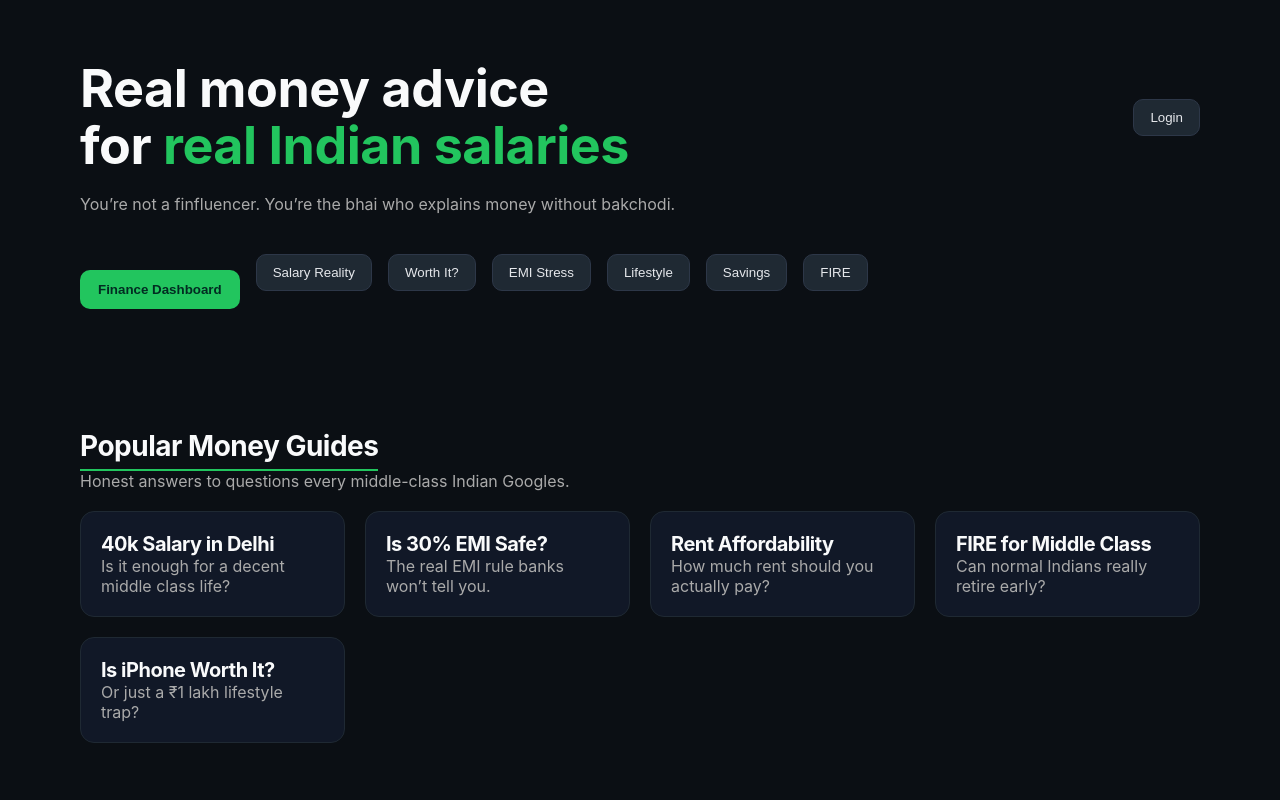
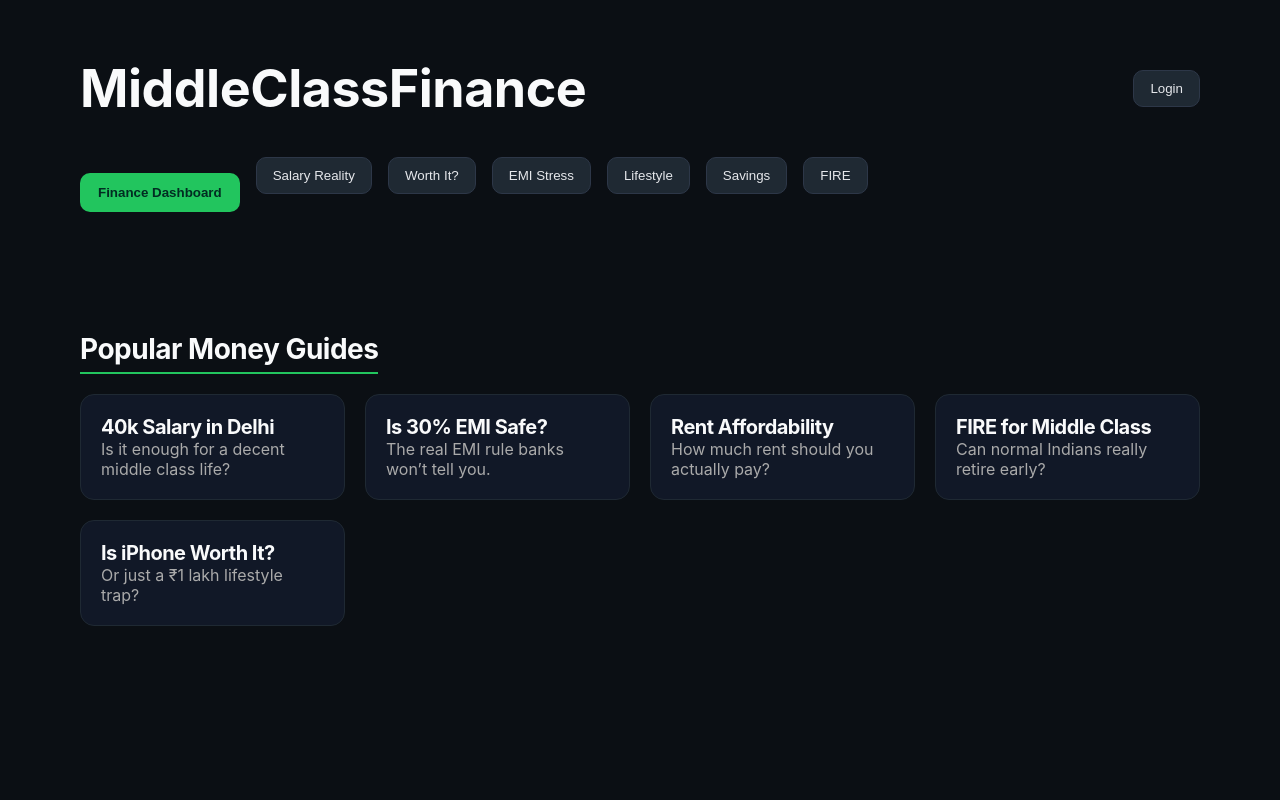
Before and after one commit to undercrypted-bator/middleclassfinance, a Next.js app: page / in a window 1280 px wide. Shown: the top 800 px of the page. Built offline with nearby package versions, Linux system fonts and the light colour scheme; no server answers.

Commit message:
UX: remove homepage tagline completely

```diff
--- a/app/page.tsx
+++ b/app/page.tsx
@@ -21,8 +21,7 @@ export default function Home() {
       {/* HEADER */}
       <div style={{ display: "flex", justifyContent: "space-between", alignItems: "center" }}>
         <h1 style={{ fontSize: "52px", lineHeight: "1.1" }}>
-          Real money advice <br />
-          for <span style={{ color: "#22c55e" }}>real Indian salaries</span>
+          MiddleClassFinance
         </h1>
 
         {!user ? (
@@ -41,11 +40,6 @@ export default function Home() {
         )}
       </div>
 
-      <p style={{ marginTop: "20px", color: "#aaa", maxWidth: "600px" }}>
-        You’re not a finfluencer.
-        You’re the bhai who explains money without bakchodi.
-      </p>
-
       {/* TOOLS */}
       <div style={{ marginTop: "40px", display: "flex", gap: "16px", flexWrap: "wrap" }}>
         <a href="/finance-dashboard">
@@ -63,9 +57,6 @@ export default function Home() {
       {/* GUIDES SECTION */}
       <div style={{ marginTop: "80px" }}>
         <h2>Popular Money Guides</h2>
-        <p style={{ color: "#aaa" }}>
-          Honest answers to questions every middle-class Indian Googles.
-        </p>
 
         <div
           style={{
```
